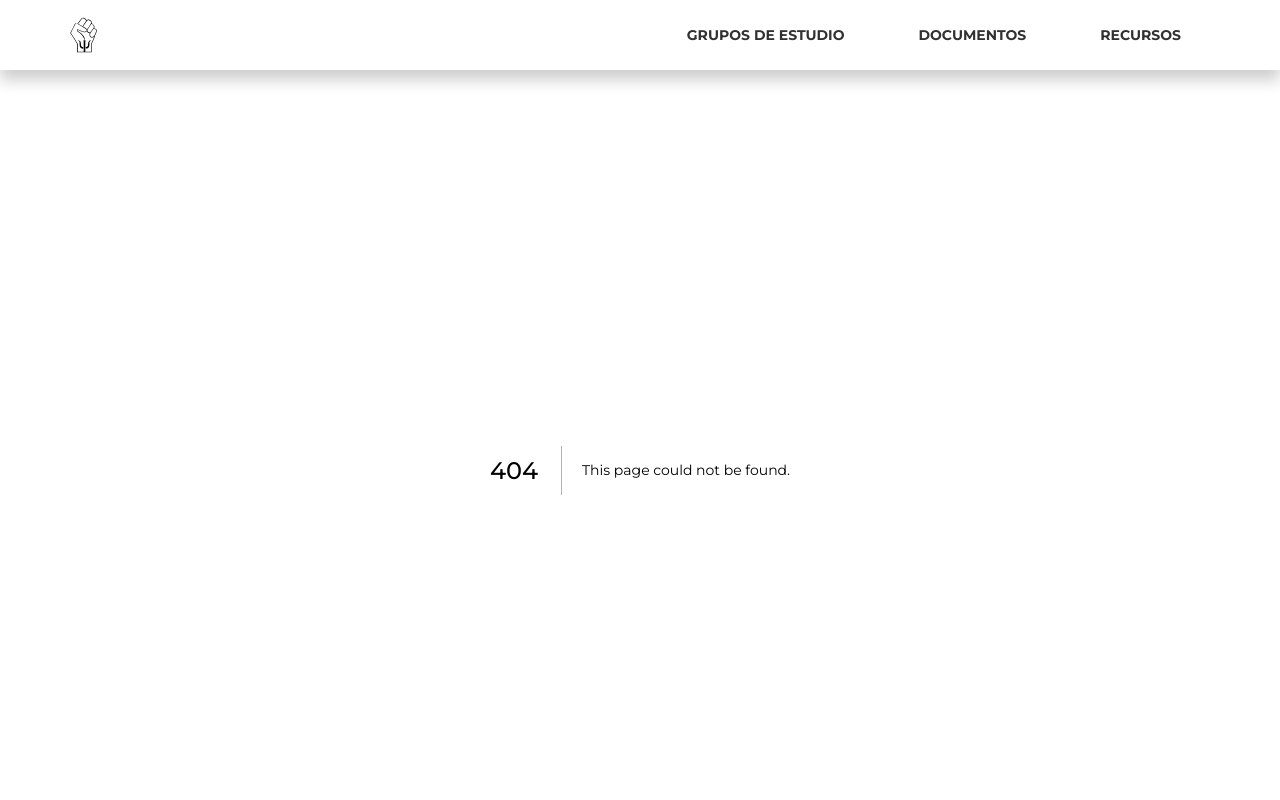
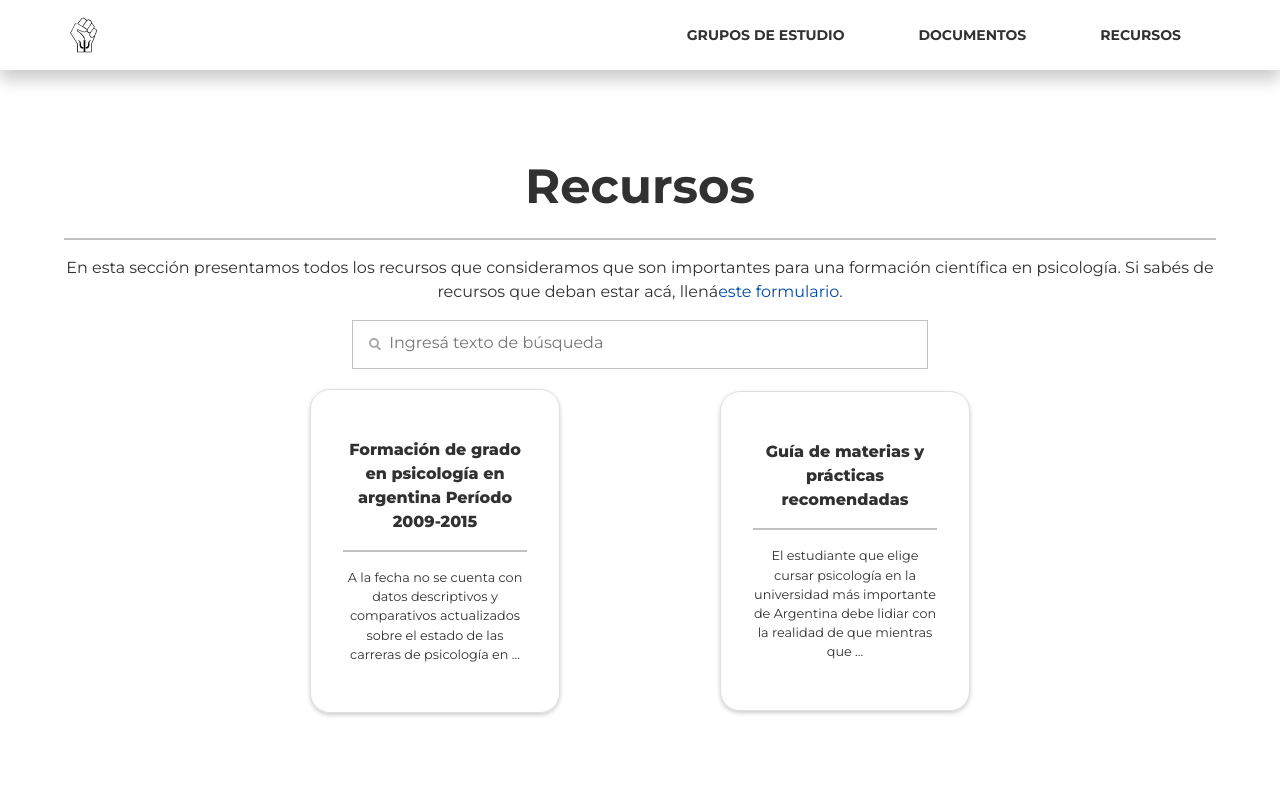
Before and after one commit to francosbenitez/mepc-app, a Next.js app: page /resources in a window 1280 px wide. Before the commit this address had no page. Shown: the top 800 px of the page. Built offline with nearby package versions, Linux system fonts and the light colour scheme.

Commit message:
feat: add resources page

```diff
--- /dev/null
+++ b/pages/resources/index.tsx
@@ -0,0 +1,47 @@
+import React from "react";
+import contents from "../../lib/content.json";
+import styles from "./styles.module.scss";
+
+const Resources = () => {
+  return (
+    <main>
+      <section id={styles["resources"]}>
+        <div className={styles["study__title--primary"]}>
+          <h1>Recursos</h1>
+          <hr />
+        </div>
+        <div className={styles["alert__note--right"]}>
+          En esta sección presentamos todos los recursos que consideramos que
+          son importantes para una formación científica en psicología. Si sabés
+          de recursos que deban estar acá, llená
+          <a href="https://docs.google.com/forms/u/2/d/e/1FAIpQLSeu8qfWfBGWc1XtMdc21my_0OazVdG3iaGdgtAhNynSKYzTBA/viewform?usp=send_form">
+            este formulario
+          </a>
+          .
+        </div>
+        <input
+          type="text"
+          className={styles["search-input"]}
+          placeholder=" Ingresá texto de búsqueda"
+        />
+        <div className={styles["resources__content"]}>
+          {contents.resources.map((item) => (
+            <div className={styles["resources__card"]} key={item.title}>
+              <a href={item.url} rel="noreferrer" target="_blank">
+                <div className={styles["resources__card-wrapper"]}>
+                  <div className={styles["resources__title"]}>{item.title}</div>
+                  <hr />
+                  <div className={styles["resources__description"]}>
+                    {item.description}
+                  </div>
+                </div>
+              </a>
+            </div>
+          ))}
+        </div>
+      </section>
+    </main>
+  );
+};
+
+export default Resources;
--- /dev/null
+++ b/pages/resources/styles.module.scss
@@ -0,0 +1,82 @@
+#resources {
+  max-width: 1152px;
+  position: relative;
+  width: 90%;
+  margin: 0 auto;
+  padding-top: 5rem;
+  padding-bottom: 5rem;
+  text-align: center;
+
+  .study__title--primary {
+    @include titles;
+  }
+
+  .alert__note--right {
+    @media (max-width: $breakpoint--md) {
+      width: 90%;
+    }
+  }
+
+  input {
+    width: 50%;
+    font-size: 16px;
+    padding: 12px 2rem 1rem 2rem;
+    margin-top: 1rem;
+    border: 1px solid $color__border;
+    background: #fff url("/icons/search.svg") 1rem no-repeat;
+
+    @media (max-width: $breakpoint--md) {
+      width: 90%;
+    }
+  }
+
+  .resources__content {
+    color: $color__text;
+    width: 100%;
+    align-items: center;
+    display: flex;
+    flex-direction: row;
+    flex-wrap: wrap;
+    justify-content: space-evenly;
+    align-items: center;
+    margin: 0 auto;
+    max-width: 75vw;
+
+    .resources__card {
+      width: 250px;
+      height: auto;
+      box-shadow: 0 2px 4px 0 rgb(0 0 0 / 20%);
+      border: 1px solid rgba(0, 0, 0, 0.125);
+      border-radius: 20px;
+      overflow: hidden;
+      margin: 20px 10px;
+      transition: all 0.2s ease-in-out;
+
+      &:hover {
+        transform: scale(1.2);
+      }
+
+      hr {
+        margin-top: 1rem;
+        color: $color__text;
+      }
+
+      .resources__card-wrapper {
+        color: $color__text;
+        padding: 3rem 2rem;
+
+        .resources__title {
+          font-size: 1rem;
+          font-weight: 800;
+          text-align: center;
+        }
+
+        .resources__description {
+          font-size: 0.8rem;
+          margin-top: 1rem;
+          text-align: center;
+        }
+      }
+    }
+  }
+}
```
Also changed, not shown: public/icons/search.svg (added).
